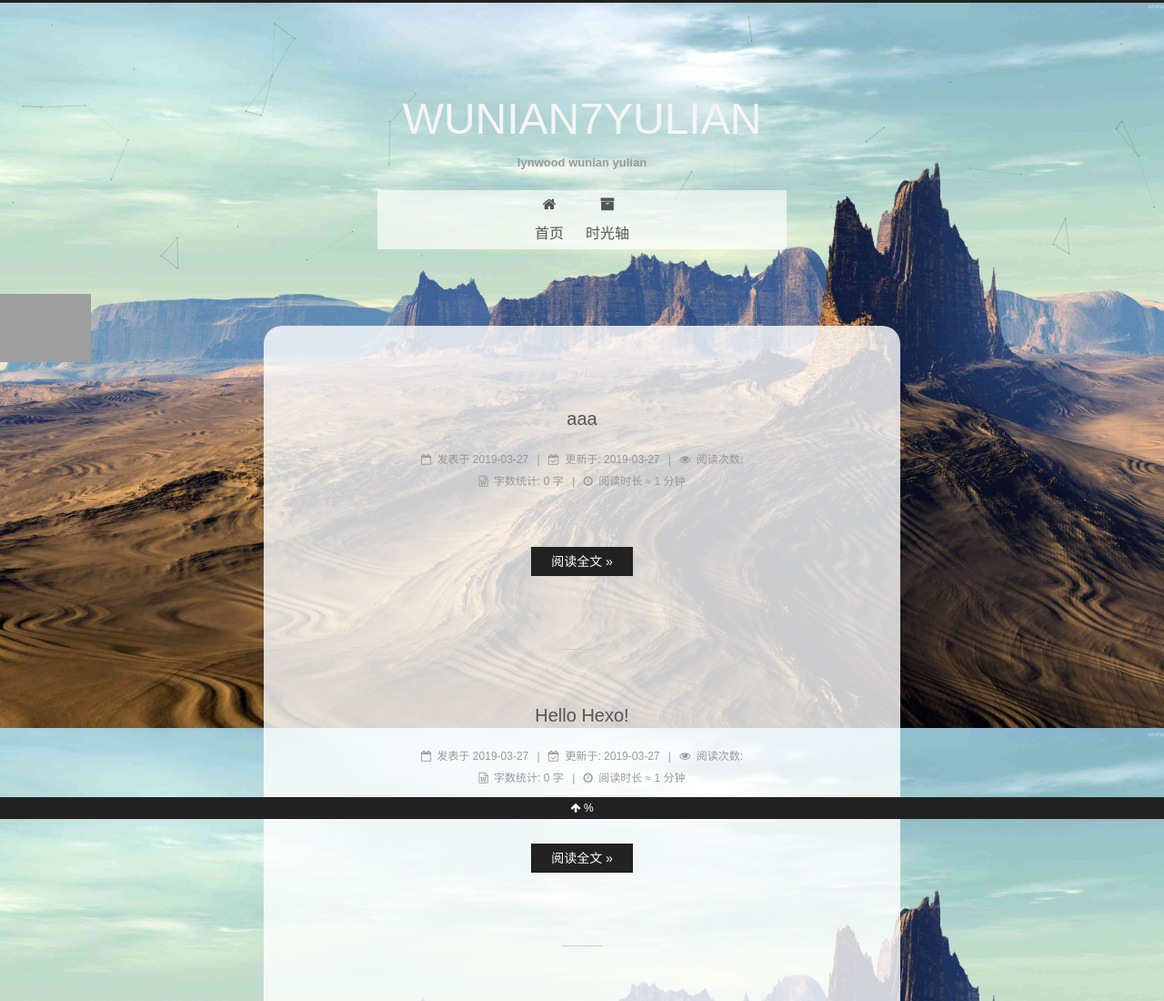
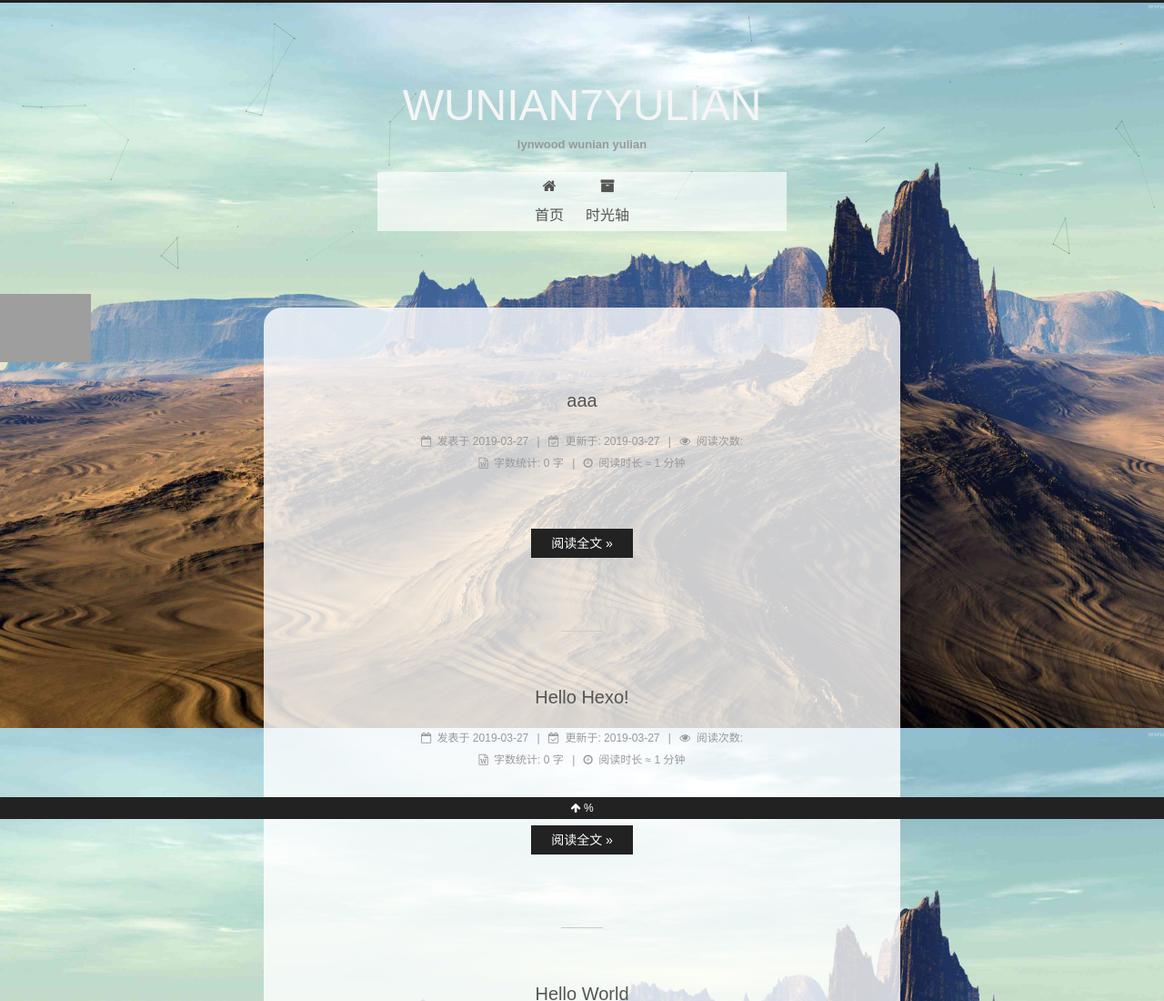
Before and after one commit to wunian7yulian/wunian7yulian.github.io, a plain HTML site: page index.html in a window 1280 px wide. Shown: the top 1100 px of the page at 91% size. Drawn offline with nearby package versions, Linux system fonts and the light colour scheme; some packages are replaced by stand-ins of ours; grey boxes are pictures that could not be loaded; a script that the page names is missing; a web font is replaced by a local one.

Commit message:
Site updated: 2019-03-27 15:53:34

```diff
--- a/css/main.css
+++ b/css/main.css
@@ -1194,7 +1194,7 @@ pre .javascript .function {
 .site-title {
   display: inline-block;
   vertical-align: top;
-  line-height: 56px;
+  line-height: 26px;
   font-size: 48px;
   color: #f5f5f5;
   font-weight: normal;
```
